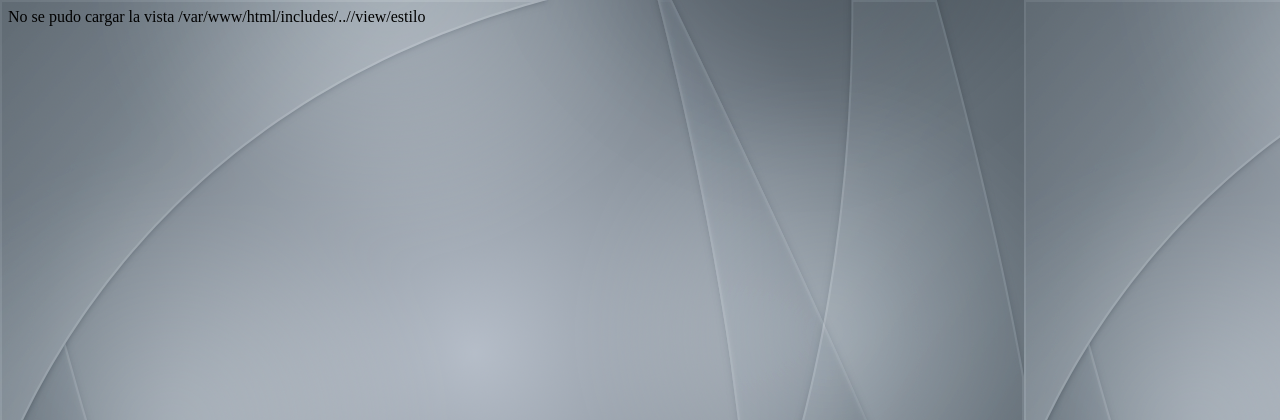
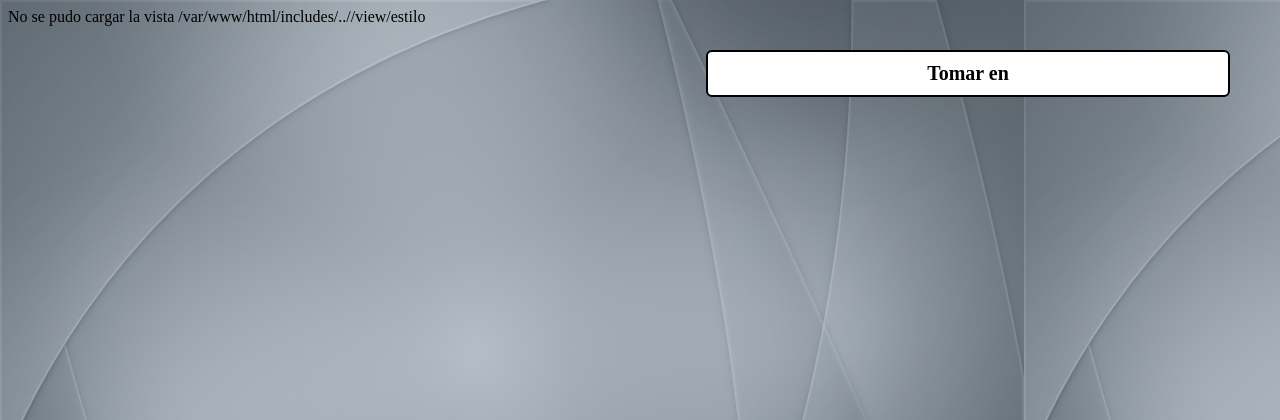
Before and after one commit to LosCuatroFantasticos/IS3, a PHP site: page /index.php?view=estilo in a window 1280 px wide. Shown: the top 420 px of the page. Run offline with PHP 8.4, Linux system fonts and the light colour scheme; data that the repository does not hold is empty.

Commit message:
Cambios de estilo y agregado de la Recuadro de alertas, que muestra la próxima alerta y cuanto tiempo falta.

```diff
--- a/view/css/estilo.css
+++ b/view/css/estilo.css
@@ -26,3 +26,31 @@
 #input2{
   margin-right:3px;
 }
+
+#recuadroAlerta
+{
+	display:none;
+	position:absolute;
+	right:50px;
+	top:50px;
+	padding:10px;
+	border:solid black 2px;
+	background-color:white;
+	z-index:9000;
+	font-size:20px;
+	font-weight:bold;
+	min-width:500px;
+	text-align:center;
+	-moz-border-radius-bottomleft:6px;
+	-webkit-border-bottom-left-radius:6px;
+	border-bottom-left-radius:6px;
+	-moz-border-radius-bottomright:6px;
+	-webkit-border-bottom-right-radius:6px;
+	border-bottom-right-radius:6px;
+	-moz-border-radius-topright:6px;
+	-webkit-border-top-right-radius:6px;
+	border-top-right-radius:6px;
+	-moz-border-radius-topleft:6px;
+	-webkit-border-top-left-radius:6px;
+	border-top-left-radius:6px;
+}
--- a/view/js/alertter.js
+++ b/view/js/alertter.js
@@ -1,10 +1,10 @@
+tiempo=0;
 raiseAlert = function ()
 {
 	alert("Alerta de medicamento! Tomar " + this.dosis + " de " + this.nombre);
 	descontarDosisDeStock(this.idMedicamento,this.dosis,this.idAlerta,this.seRepite);
 	buscarSiguienteAlerta();
 };
-
 descontarDosisDeStock = function (idMedicamento, dosis,idAlerta,seRepite)
 {
 	$.post("controller/medicamentoTomado.php",{ idMedicamento: idMedicamento, dosis: dosis,idAlerta: idAlerta,seRepite: seRepite })
@@ -20,7 +20,10 @@
 {
 $.getJSON("controller/nextAlert.php")
 	.done(function(data) {
-		console.log( data );
+		$("#contenedorRemedio").html(data.nombre);
+		tiempo = data.time/1000;
+		$("#contenedorTiempo").html(getTimeFromSeconds(tiempo));
+		setInterval(timer,1000);
 		setTimeout($.proxy(raiseAlert,data), data.time);
 	  })
 	.fail(function(data) {
@@ -28,7 +31,47 @@
 	})
 };
 
+getTimeFromSeconds = function(seconds) {
+
+    //a day contains 60 * 60 * 24 = 86400 seconds
+    //an hour contains 60 * 60 = 3600 seconds
+    //a minut contains 60 seconds
+    //the amount of seconds we have left
+    var leftover = seconds;
+
+    //how many full days fits in the amount of leftover seconds
+    var days = Math.floor(leftover / 86400);
+
+    //how many seconds are left
+    leftover = leftover - (days * 86400);
+
+    //how many full hours fits in the amount of leftover seconds
+    var hours = Math.floor(leftover / 3600);
+
+    //how many seconds are left
+    leftover = leftover - (hours * 3600);
+
+    //how many minutes fits in the amount of leftover seconds
+    var minutes = Math.floor(leftover / 60);
+
+    //how many seconds are left
+    leftover = leftover - (minutes * 60);
+	resultado = days != 0?days + " d&iacute;as, ":"";
+	resultado += hours != 0?("0" + hours).slice(-2) + " hs, ":"";
+	resultado += minutes != 0?("0" + minutes).slice(-2) + " mins, ":"";
+	resultado += ("0" + leftover).slice(-2) + " segs";
+    return (resultado);
+}
+
+timer = function ()
+{
+	tiempo--;
+	$("#contenedorTiempo").html(getTimeFromSeconds(tiempo));
+};
+
 
 $( document ).ready(function() {
     buscarSiguienteAlerta();
+	$("body").append($("<div id='recuadroAlerta'>Tomar <span id='contenedorRemedio'></span> en <span id='contenedorTiempo'></span> </div>"));
+	$("#recuadroAlerta").show(500);
   });
--- a/view/principal.php
+++ b/view/principal.php
@@ -7,8 +7,3 @@
 	View::goToPage("index.php");
 }
 ?>
-
-
-<div id="cuerpo">
-Aca ir&iacute;a el cuerpo
-</div>
```
